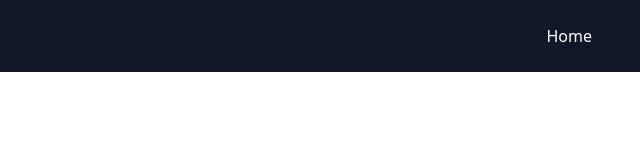
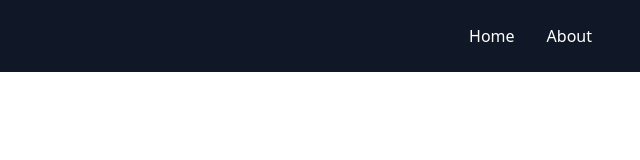
Before and after one commit to metal-pipe/landing, a plain HTML site: page index.html in a window 1280 px wide. Shown: the full height of the page, 640-1280 px from the left. Drawn offline with nearby package versions, Linux system fonts and the light colour scheme.

Commit message:
feat: add about to navbar

```diff
--- a/index.html
+++ b/index.html
@@ -14,6 +14,7 @@
 
         <nav class="flex flex-row h-full">
             <a href="/" class="flex py-6 px-4 hover:bg-gray-600">Home</a>
+            <a href="/about.html" class="flex py-6 px-4 hover:bg-gray-600">About</a>
         </nav>
     </header>
     <main>
```
